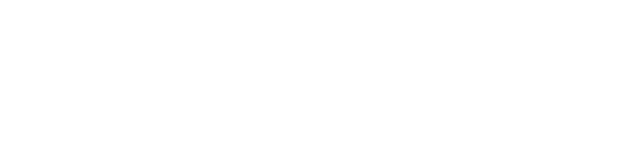
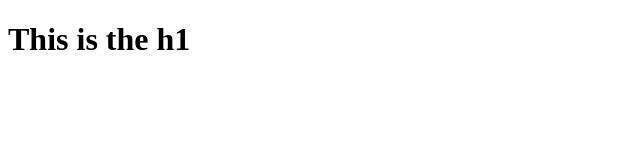
Before and after one commit to Khetha100/shaperRepo, a plain HTML site: page index.html in a window 1280 px wide. Shown: the whole page, without its empty margins (0-640 px from the left). Drawn offline with Linux system fonts and the light colour scheme.

Commit message:
html file updated

```diff
--- a/index.html
+++ b/index.html
@@ -4,6 +4,7 @@
     <meta charset="UTF-8">
     <meta name="viewport" content="width=device-width, initial-scale=1.0">
     <title>Document</title>
+    <h1> This is the h1</h1>
 </head>
 <body>
 
```
